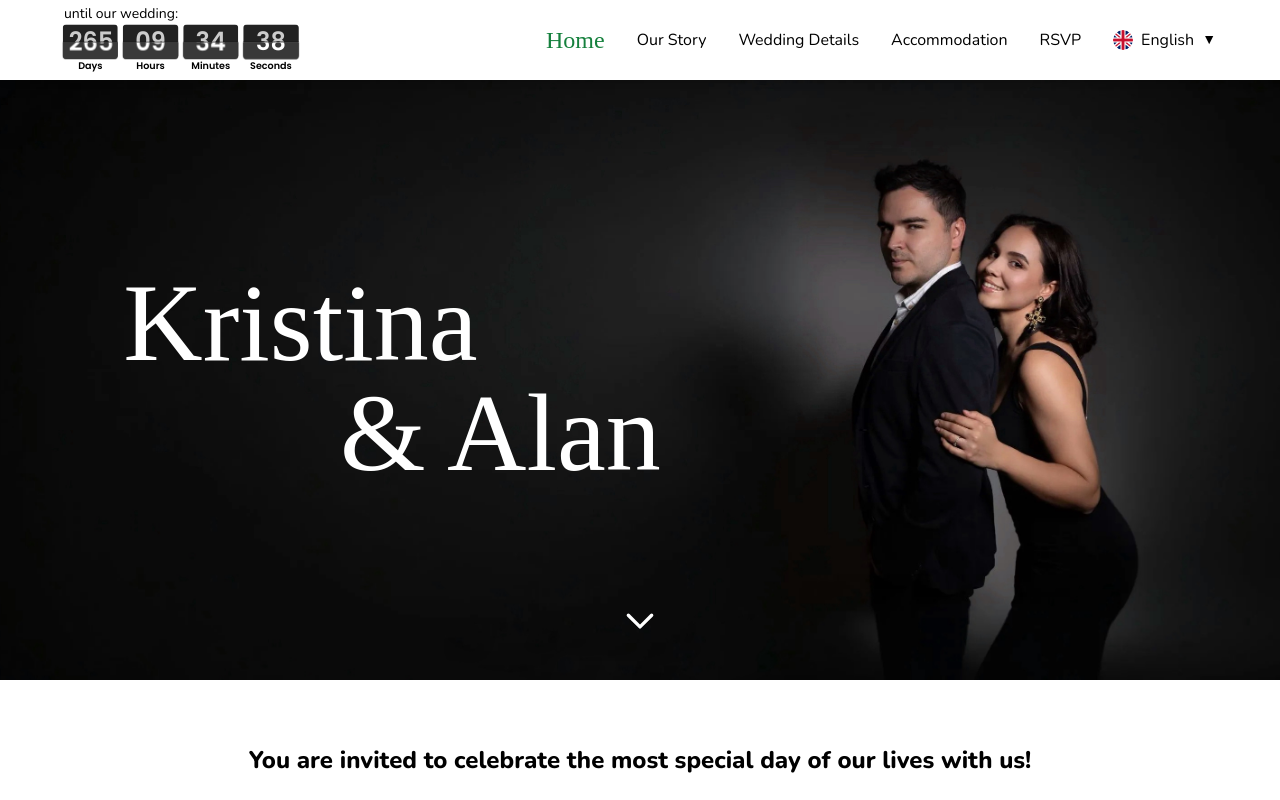
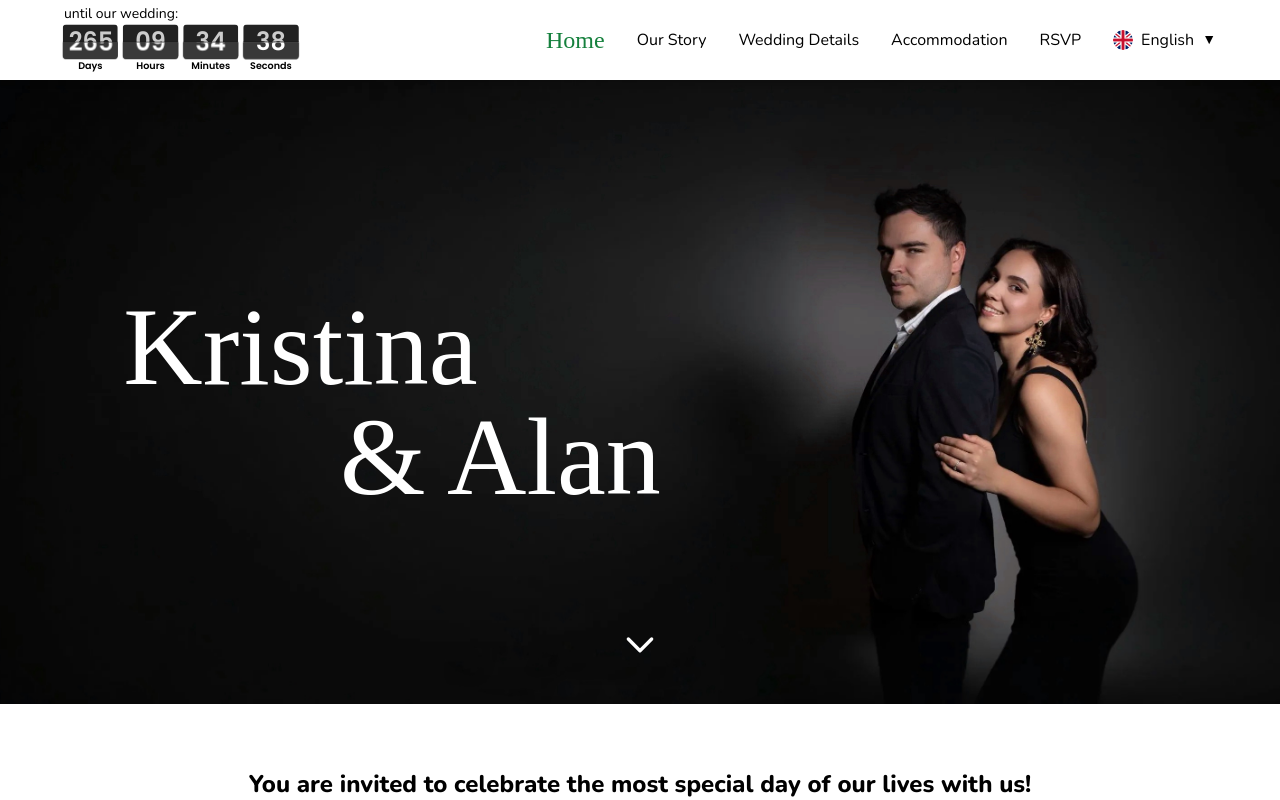
Before and after one commit to Kristina-zh/weeding-invitation, a Next.js app: page / in a window 1280 px wide. Shown: the top 800 px of the page. Built offline with nearby package versions, Linux system fonts and the light colour scheme; a web font is replaced by a local one.

Commit message:
last fix

```diff
--- a/src/app/components/Home.tsx
+++ b/src/app/components/Home.tsx
@@ -49,7 +49,7 @@ const Home = () => {
   const fontClass = language === "Russian" || language === "Ukrainian" ? "font-greatvibes" : "font-windsong";
 
   return (
-    <section id="home" className="bg-white flex flex-col justify-center items-center pt-[40px]">
+    <section id="home" className="bg-white flex flex-col justify-center items-center pt-[64px]">
       <motion.div className="w-screen max-w-[2000px] h-[240px] lg:h-[640px] relative" variants={containerVariants}
         initial="hidden"
         animate="visible">
```
